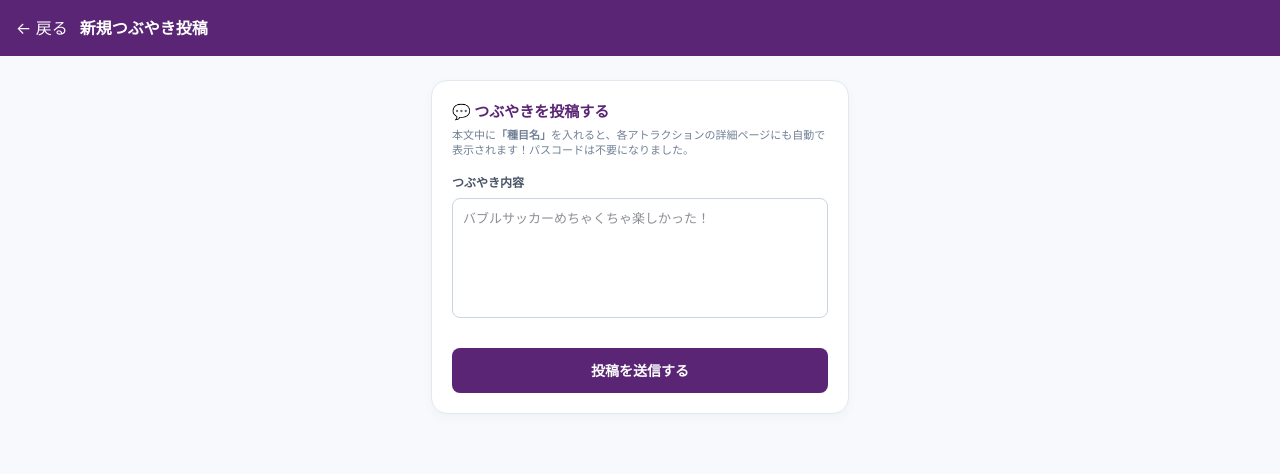
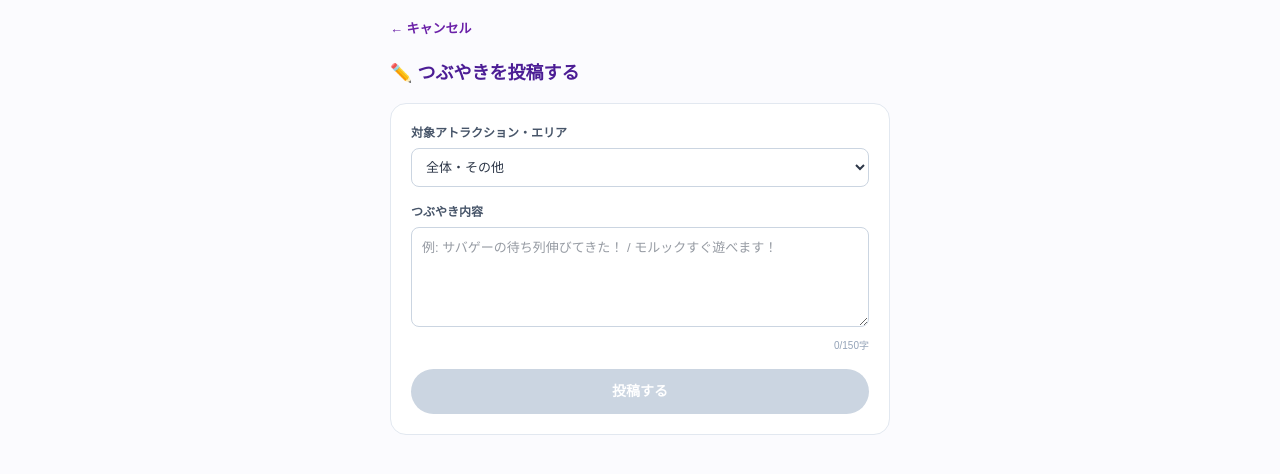
Before and after one commit to kokitsukuba-commits/sportsdaynewapp, a Next.js app: page /new in a window 1280 px wide. Shown: the top 474 px of the page. Built offline with nearby package versions, Linux system fonts and the light colour scheme.

Commit message:
src/app/new/page.tsx

```diff
--- a/src/app/new/page.tsx
+++ b/src/app/new/page.tsx
@@ -2,111 +2,210 @@
 
 import { useState } from "react";
 import { useRouter } from "next/navigation";
+import Link from "next/link";
 import { db } from "@/lib/firebase";
-import { collection, addDoc, serverTimestamp } from "firebase/firestore";
+import { collection, addDoc } from "firebase/firestore";
 
-export default function NewReviewPage() {
+// 🎯 最新の種目選択肢
+const SPORT_OPTIONS = [
+  "全体・その他",
+  "サバイバルゲーム",
+  "フリーダムドッジボール",
+  "スピード3種対決",
+  "イントロドン",
+  "9マス鬼ごっこ",
+  "ダーツ",
+  "モルック",
+  "足つぼPK",
+  "ゴールボール",
+];
+
+export default function NewPostPage() {
   const router = useRouter();
-  const [newReviewText, setNewReviewText] = useState("");
-  const [reviewStatus, setReviewStatus] = useState("");
+  const [selectedSport, setSelectedSport] = useState(SPORT_OPTIONS[0]);
+  const [text, setText] = useState("");
+  const [isSubmitting, setIsSubmitting] = useState(false);
 
-  const handlePostReview = async (e: React.FormEvent) => {
+  const handleSubmit = async (e: React.FormEvent) => {
     e.preventDefault();
-    if (!newReviewText.trim()) {
-      alert("口コミ内容を入力してください。");
-      return;
-    }
+    if (!text.trim() || isSubmitting) return;
 
-    setReviewStatus("送信中...");
+    setIsSubmitting(true);
     try {
+      // 選択した種目名をテキストに含めて投稿
+      const fullText =
+        selectedSport === "全体・その他"
+          ? text.trim()
+          : `【${selectedSport}】${text.trim()}`;
+
       await addDoc(collection(db, "reviews"), {
-        text: newReviewText,
-        createdAt: serverTimestamp(),
-        replies: [] // 返信を格納するための空配列を初期値としてセット
+        text: fullText,
+        createdAt: new Date(),
+        archived: false,
+        reactions: {
+          like: 0,
+          love: 0,
+          laugh: 0,
+          sad: 0,
+          fire: 0,
+        },
       });
-      setNewReviewText("");
-      setReviewStatus("🎉 つぶやきを投稿しました！");
 
-      setTimeout(() => {
       router.push("/");
-        router.refresh();
-      }, 1500);
     } catch (error) {
-      console.error(error);
-      setReviewStatus("❌ 送信に失敗しました。");
+      console.error("投稿エラー:", error);
+      alert("❌ 投稿の送信に失敗しました。");
+      setIsSubmitting(false);
     }
   };
 
+  const fontStyle =
+    "'Hiragino Maru Gothic ProN', 'Hiragino Kaku Gothic ProN', 'Yu Gothic', sans-serif";
+
   return (
-    <div style={{ backgroundColor: "#f7f9fc", minHeight: "100vh", fontFamily: "-apple-system, BlinkMacSystemFont, sans-serif" }}>
-      <header style={{ backgroundColor: "#5a2575", color: "white", padding: "16px", display: "flex", alignItems: "center" }}>
-        <button
-          onClick={() => router.back()}
-          style={{ background: "none", border: "none", color: "white", fontSize: "16px", cursor: "pointer", marginRight: "12px", display: "flex", alignItems: "center" }}
+    <div
+      style={{
+        backgroundColor: "#fbfbfe",
+        minHeight: "100vh",
+        fontFamily: fontStyle,
+        padding: "16px",
+        color: "#2d3748",
+      }}
     >
-          ← 戻る
-        </button>
-        <h1 style={{ fontSize: "16px", fontWeight: "700", margin: 0 }}>新規つぶやき投稿</h1>
-      </header>
+      <div style={{ maxWidth: "500px", margin: "0 auto" }}>
+        {/* ヘッダーナビ */}
+        <div style={{ marginBottom: "20px" }}>
+          <Link
+            href="/"
+            style={{
+              color: "#6b21a8",
+              textDecoration: "none",
+              fontSize: "13px",
+              fontWeight: "bold",
+            }}
+          >
+            ← キャンセル
+          </Link>
+        </div>
 
-      <main style={{ maxWidth: "450px", margin: "0 auto", padding: "24px 16px" }}>
-        <div style={{ backgroundColor: "white", borderRadius: "16px", padding: "20px", boxShadow: "0 4px 12px rgba(0,0,0,0.03)", border: "1px solid #e2e8f0" }}>
-          <h2 style={{ fontSize: "15px", color: "#5a2575", fontWeight: "700", margin: "0 0 4px 0" }}>
-            💬 つぶやきを投稿する
-          </h2>
-          <p style={{ fontSize: "11px", color: "#718096", margin: "0 0 16px 0", lineHeight: "1.4" }}>
-            本文中に<strong>「種目名」</strong>を入れると、各アトラクションの詳細ページにも自動で表示されます！パスコードは不要になりました。
-          </p>
+        <h1
+          style={{
+            fontSize: "18px",
+            fontWeight: "bold",
+            color: "#4c1d95",
+            marginBottom: "16px",
+          }}
+        >
+          ✏️ つぶやきを投稿する
+        </h1>
 
-          <form onSubmit={handlePostReview} style={{ display: "flex", flexDirection: "column", gap: "14px" }}>
+        <form
+          onSubmit={handleSubmit}
+          style={{
+            backgroundColor: "white",
+            borderRadius: "16px",
+            padding: "20px",
+            border: "1.5px solid #e2e8f0",
+            display: "flex",
+            flexDirection: "column",
+            gap: "16px",
+          }}
+        >
+          {/* 種目選択 */}
           <div>
-              <label style={{ fontSize: "12px", fontWeight: "bold", color: "#4a5568", display: "block", marginBottom: "6px" }}>つぶやき内容</label>
-              <textarea
-                placeholder="バブルサッカーめちゃくちゃ楽しかった！"
-                value={newReviewText}
-                onChange={(e) => setNewReviewText(e.target.value)}
-                rows={5}
+            <label
+              style={{
+                display: "block",
+                fontSize: "12px",
+                fontWeight: "bold",
+                color: "#475569",
+                marginBottom: "6px",
+              }}
+            >
+              対象アトラクション・エリア
+            </label>
+            <select
+              value={selectedSport}
+              onChange={(e) => setSelectedSport(e.target.value)}
               style={{
                 width: "100%",
                 padding: "10px",
                 borderRadius: "8px",
-                  border: "1px solid #cbd5e0",
+                border: "1.5px solid #cbd5e1",
                 fontSize: "13px",
-                  resize: "none",
                 outline: "none",
-                  color: "#1a202c",
-                  backgroundColor: "white",
-                  boxSizing: "border-box"
+                backgroundColor: "#ffffff",
+              }}
+            >
+              {SPORT_OPTIONS.map((sport) => (
+                <option key={sport} value={sport}>
+                  {sport}
+                </option>
+              ))}
+            </select>
+          </div>
+
+          {/* つぶやき内容 */}
+          <div>
+            <label
+              style={{
+                display: "block",
+                fontSize: "12px",
+                fontWeight: "bold",
+                color: "#475569",
+                marginBottom: "6px",
+              }}
+            >
+              つぶやき内容
+            </label>
+            <textarea
+              placeholder="例: サバゲーの待ち列伸びてきた！ / モルックすぐ遊べます！"
+              value={text}
+              onChange={(e) => setText(e.target.value)}
+              rows={4}
+              maxLength={150}
+              style={{
+                width: "100%",
+                padding: "10px",
+                borderRadius: "8px",
+                border: "1.5px solid #cbd5e1",
+                fontSize: "13px",
+                outline: "none",
+                boxSizing: "border-box",
               }}
             />
+            <span
+              style={{
+                fontSize: "10px",
+                color: "#94a3b8",
+                display: "block",
+                textAlign: "right",
+                marginTop: "4px",
+              }}
+            >
+              {text.length}/150字
+            </span>
           </div>
 
+          {/* 送信ボタン */}
           <button
             type="submit"
+            disabled={!text.trim() || isSubmitting}
             style={{
-                width: "100%",
-                padding: "12px",
-                backgroundColor: "#5a2575",
+              backgroundColor: text.trim() && !isSubmitting ? "#6b21a8" : "#cbd5e1",
               color: "white",
               border: "none",
-                borderRadius: "8px",
+              borderRadius: "24px",
+              padding: "12px",
+              fontSize: "14px",
               fontWeight: "bold",
-                cursor: "pointer",
-                fontSize: "14px",
-                marginTop: "10px"
+              cursor: text.trim() && !isSubmitting ? "pointer" : "default",
             }}
           >
-              投稿を送信する
+            {isSubmitting ? "送信中..." : "投稿する"}
           </button>
         </form>
-
-          {reviewStatus && (
-            <p style={{ marginTop: "16px", fontWeight: "bold", color: "#5a2575", textAlign: "center", fontSize: "13px" }}>
-              {reviewStatus}
-            </p>
-          )}
       </div>
-      </main>
     </div>
   );
 }
```
Lines whose indentation alone changed are shown as unchanged.
